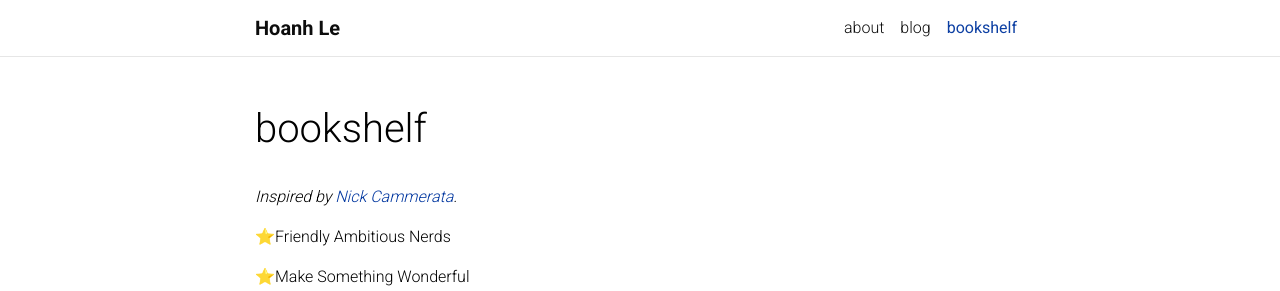
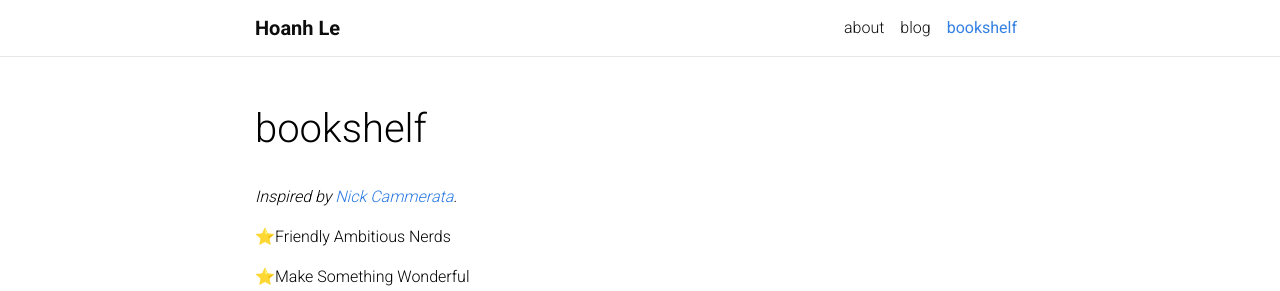
Before and after one commit to hoanhle/hoanhle.github.io, a Jekyll site: the page built from _pages/bookshelf.md, in a window 1280 px wide. Shown: the top 291 px of the page. Built offline with Jekyll 4.4.1, drawn with Linux system fonts in a browser that asks for light colours; comment, search, counter and statistics services are not loaded; a style sheet for code colours, icons or effects is not loaded.

Commit message:
revert color again

```diff
--- a/_sass/_themes.scss
+++ b/_sass/_themes.scss
@@ -7,8 +7,8 @@
   --global-code-bg-color: #{$code-bg-color-light};
   --global-text-color: #{$black-color};
   --global-text-color-light: #{$grey-color};
-  --global-theme-color: #{$blue-color-dark};
-  --global-hover-color: #{$blue-color-dark};
+  --global-theme-color: #2A7AE2;
+  --global-hover-color: #2A7AE2;
   --global-hover-text-color: #{$white-color};
   --global-footer-bg-color: #{$grey-color-dark};
   --global-footer-text-color: #{$grey-color-light};
```
